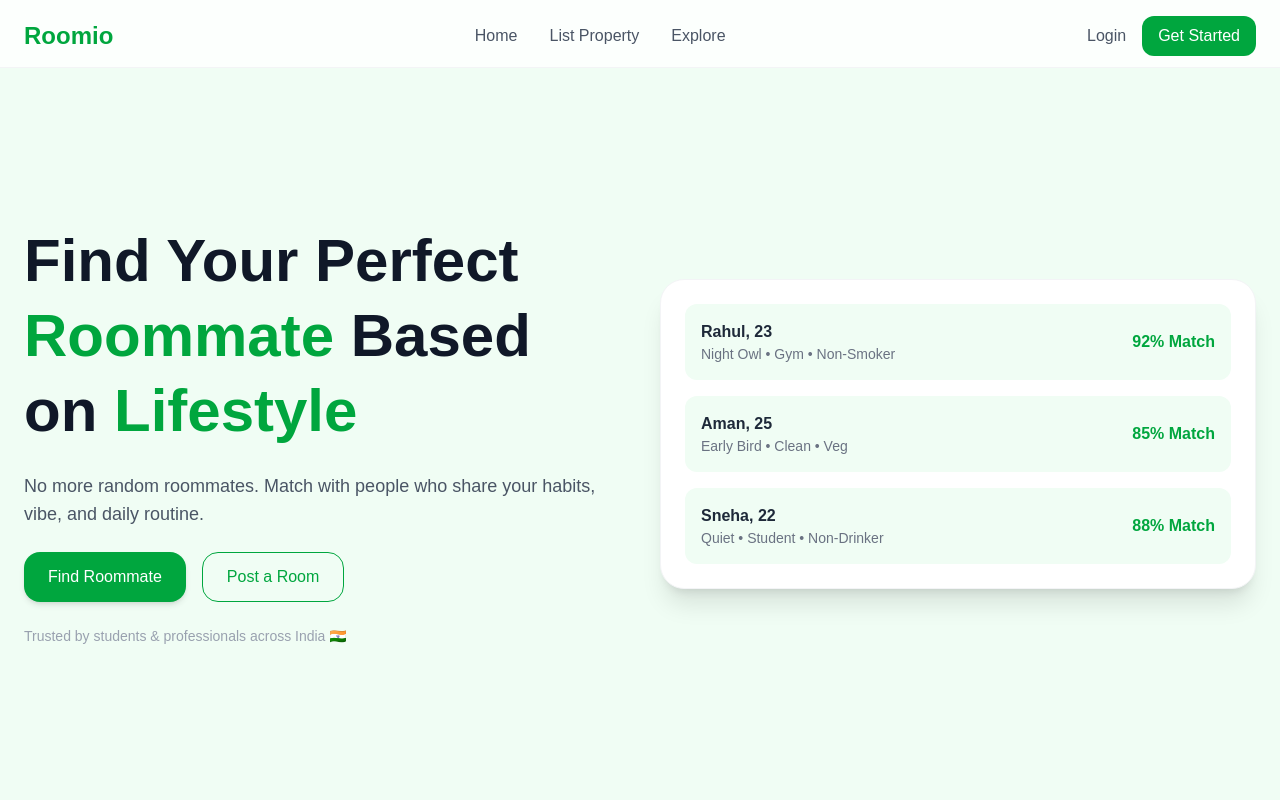
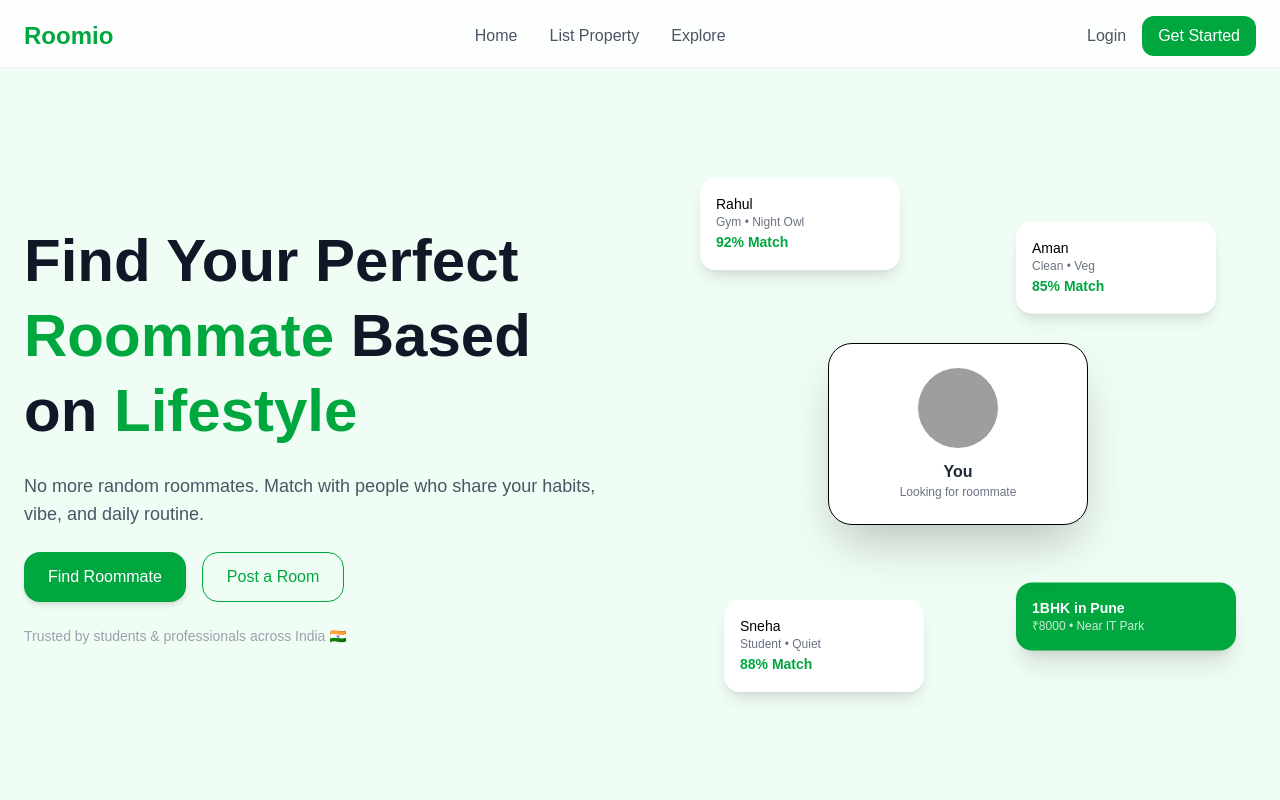
Before and after one commit to Pritammandal77/Roomioo-Frontend, a Next.js app: page / in a window 1280 px wide. Shown: the top 800 px of the page. Built offline with nearby package versions, Linux system fonts and the light colour scheme; no server answers; grey boxes are pictures that could not be loaded.

Commit message:
UI: done some changes in the UI

```diff
--- a/src/components/landing/Hero.tsx
+++ b/src/components/landing/Hero.tsx
@@ -55,45 +55,63 @@ function Hero() {
 
         {/* RIGHT VISUAL CARD */}
         <motion.div
-          initial={{ opacity: 0, scale: 0.95 }}
+          initial={{ opacity: 0, scale: 0.9 }}
           animate={{ opacity: 1, scale: 1 }}
           transition={{ duration: 0.6 }}
-          className="bg-white rounded-3xl shadow-xl p-6 border border-gray-100"
+          className="relative w-full h-125 flex items-center justify-center"
         >
-          <div className="space-y-4">
-            {/* Profile Card 1 */}
-            <div className="flex items-center justify-between p-4 bg-green-50 rounded-xl">
-              <div>
-                <h3 className="font-semibold text-gray-800">Rahul, 23</h3>
-                <p className="text-sm text-gray-500">
-                  Night Owl • Gym • Non-Smoker
-                </p>
-              </div>
-              <span className="text-green-600 font-bold">92% Match</span>
-            </div>
+          {/* MAIN USER CARD */}
+          <div className="z-10 bg-white rounded-3xl shadow-2xl p-6 w-65 text-center border">
+            <img
+              src="https://i.pravatar.cc/150?img=12"
+              className="w-20 h-20 rounded-full mx-auto mb-3"
+            />
+            <h3 className="font-semibold text-gray-800">You</h3>
+            <p className="text-xs text-gray-500">Looking for roommate</p>
+          </div>
 
-            {/* Profile Card 2 */}
-            <div className="flex items-center justify-between p-4 bg-green-50 rounded-xl">
-              <div>
-                <h3 className="font-semibold text-gray-800">Aman, 25</h3>
-                <p className="text-sm text-gray-500">
-                  Early Bird • Clean • Veg
-                </p>
-              </div>
-              <span className="text-green-600 font-bold">85% Match</span>
-            </div>
+          {/* MATCH CARD 1 */}
+          <motion.div
+            animate={{ y: [0, -10, 0] }}
+            transition={{ repeat: Infinity, duration: 4 }}
+            className="absolute top-0 left-10 bg-white p-4 rounded-2xl shadow-lg w-50"
+          >
+            <p className="text-sm font-medium">Rahul</p>
+            <p className="text-xs text-gray-500">Gym • Night Owl</p>
+            <span className="text-green-600 text-sm font-bold">92% Match</span>
+          </motion.div>
 
-            {/* Profile Card 3 */}
-            <div className="flex items-center justify-between p-4 bg-green-50 rounded-xl">
-              <div>
-                <h3 className="font-semibold text-gray-800">Sneha, 22</h3>
-                <p className="text-sm text-gray-500">
-                  Quiet • Student • Non-Drinker
-                </p>
-              </div>
-              <span className="text-green-600 font-bold">88% Match</span>
-            </div>
-          </div>
+          {/* MATCH CARD 2 */}
+          <motion.div
+            animate={{ y: [0, 10, 0] }}
+            transition={{ repeat: Infinity, duration: 5 }}
+            className="absolute bottom-0 left-16 bg-white p-4 rounded-2xl shadow-lg w-50"
+          >
+            <p className="text-sm font-medium">Sneha</p>
+            <p className="text-xs text-gray-500">Student • Quiet</p>
+            <span className="text-green-600 text-sm font-bold">88% Match</span>
+          </motion.div>
+
+          {/* MATCH CARD 3 */}
+          <motion.div
+            animate={{ y: [0, -8, 0] }}
+            transition={{ repeat: Infinity, duration: 6 }}
+            className="absolute top-10 right-10 bg-white p-4 rounded-2xl shadow-lg w-50"
+          >
+            <p className="text-sm font-medium">Aman</p>
+            <p className="text-xs text-gray-500">Clean • Veg</p>
+            <span className="text-green-600 text-sm font-bold">85% Match</span>
+          </motion.div>
+
+          {/* ROOM CARD */}
+          <motion.div
+            animate={{ y: [0, 8, 0] }}
+            transition={{ repeat: Infinity, duration: 5 }}
+            className="absolute bottom-10 right-5 bg-green-600 text-white p-4 rounded-2xl shadow-xl w-55"
+          >
+            <p className="text-sm font-semibold">1BHK in Pune</p>
+            <p className="text-xs opacity-80">₹8000 • Near IT Park</p>
+          </motion.div>
         </motion.div>
       </div>
     </section>
```
Also changed, not shown: src/app/(protected)/profile/page.tsx (+348 -111 lines).
